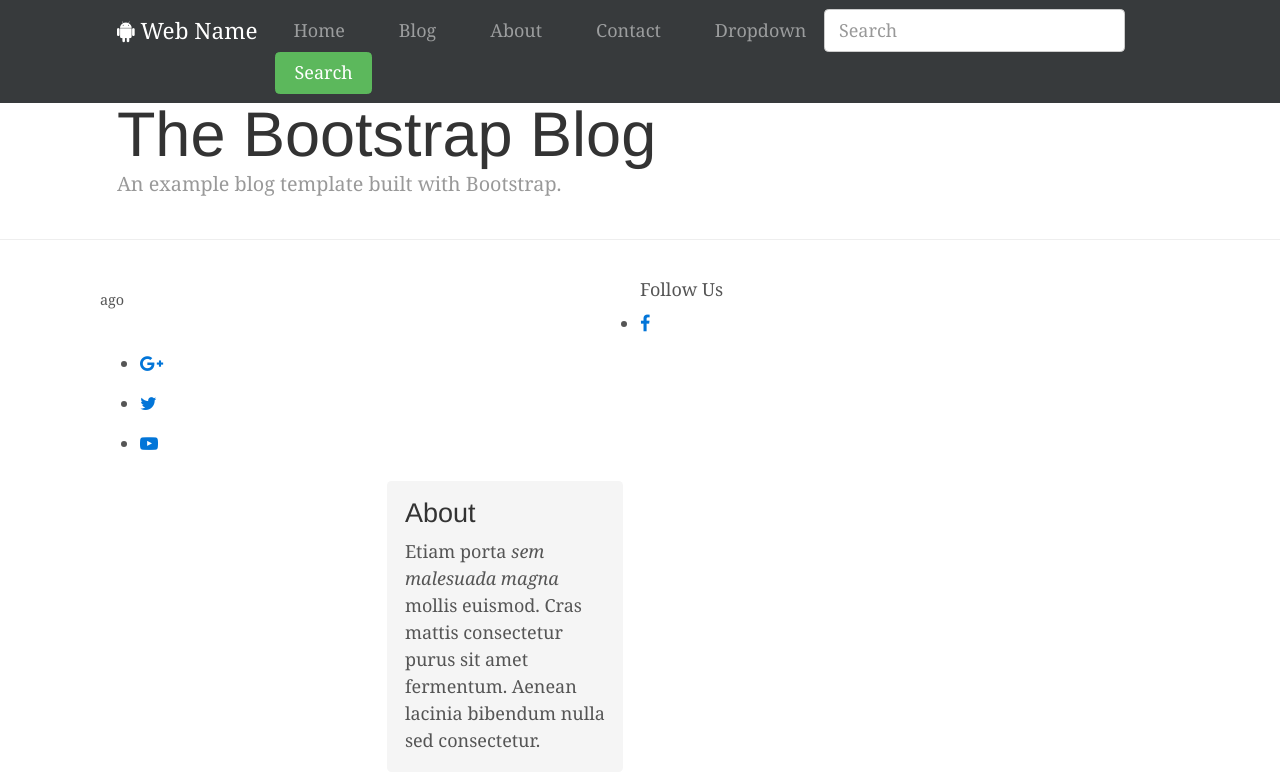
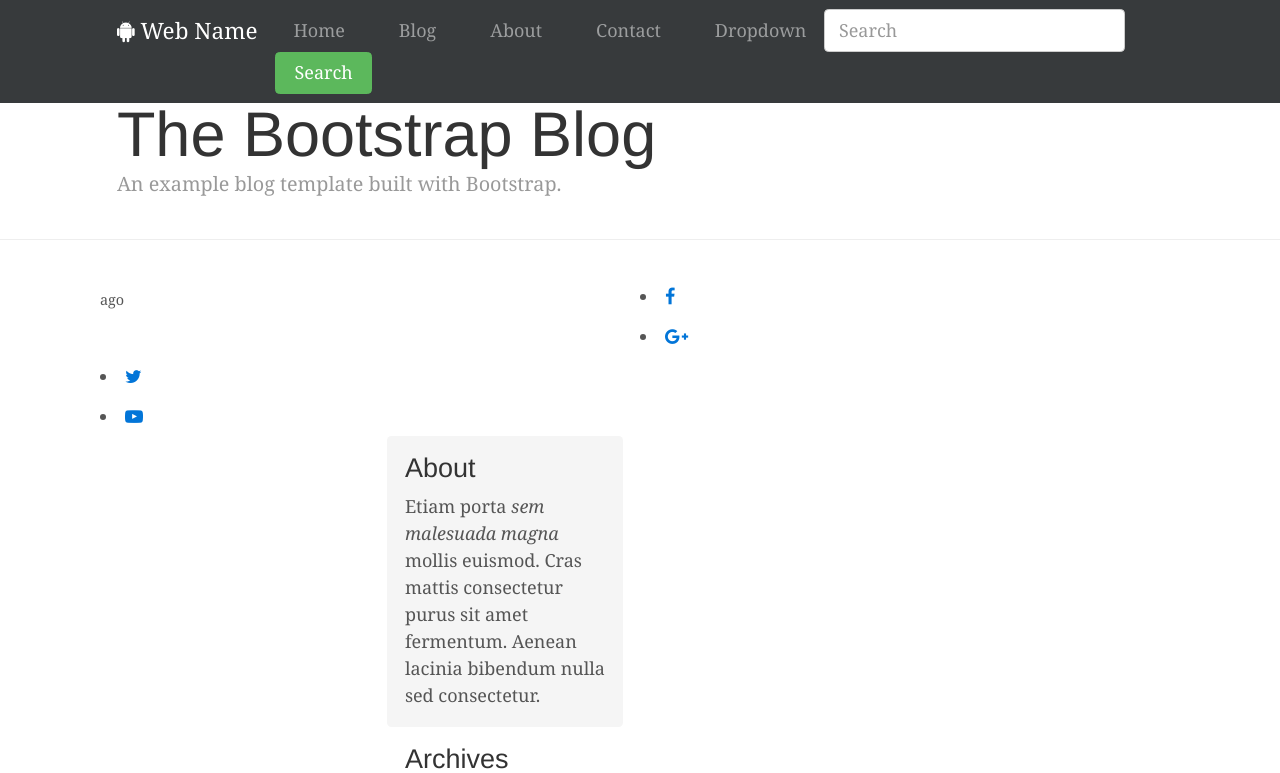
Before and after one commit to jek10/django19, a Django app: template templates/post_detail.html in a window 1280 px wide. Shown: the top 773 px of the page. Run offline with Django 3.2, Linux system fonts and the light colour scheme; the template is opened without the code that fills it, so the values that code supplies are empty; some libraries are stand-ins or nearby versions.

Commit message:
Fixing css

```diff
--- a/templates/post_detail.html
+++ b/templates/post_detail.html
@@ -15,9 +15,7 @@
 </div>
 
 
-<div class="sidebar-box widget_wpex_fontawesome_social_widget clr" id="wpex_fontawesome_social_widget-3"><div class="widget-title">Follow Us</div>
-<div class="wpex-fa-social-widget clr">
-<ul style="font-size:18px;">
+
 <li>
 <a href="https://www.facebook.com/colorlib" title="Facebook" class="wpex-facebook wpex-social-btn wpex-social-btn-flat wpex-social-bg" style="height:40px;width:40px;line-height:40px;border-radius:3px;" target="_blank"><span class="fa fa-facebook"></span>
 </a>
@@ -31,9 +29,8 @@
 <a href="http://www.youtube.com/channel/UCOaovjLNXdIch2vLFsw_uew" title="Youtube" class="wpex-youtube wpex-social-btn wpex-social-btn-flat wpex-social-bg" style="height:40px;width:40px;line-height:40px;border-radius:3px;" target="_blank"><span class="fa fa-youtube-play"></span>
 </a>
 </li>
-</ul>
-</div>
-</div>
+
+
 
 {% endblock content %}
 
```
